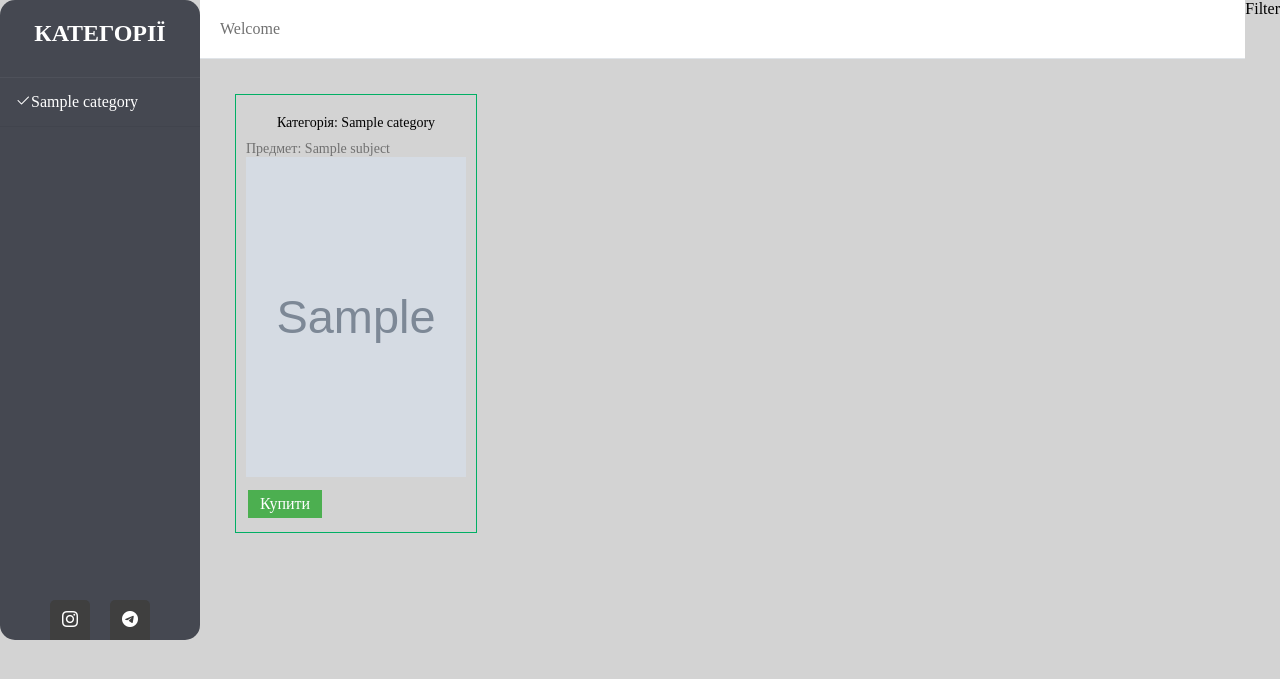
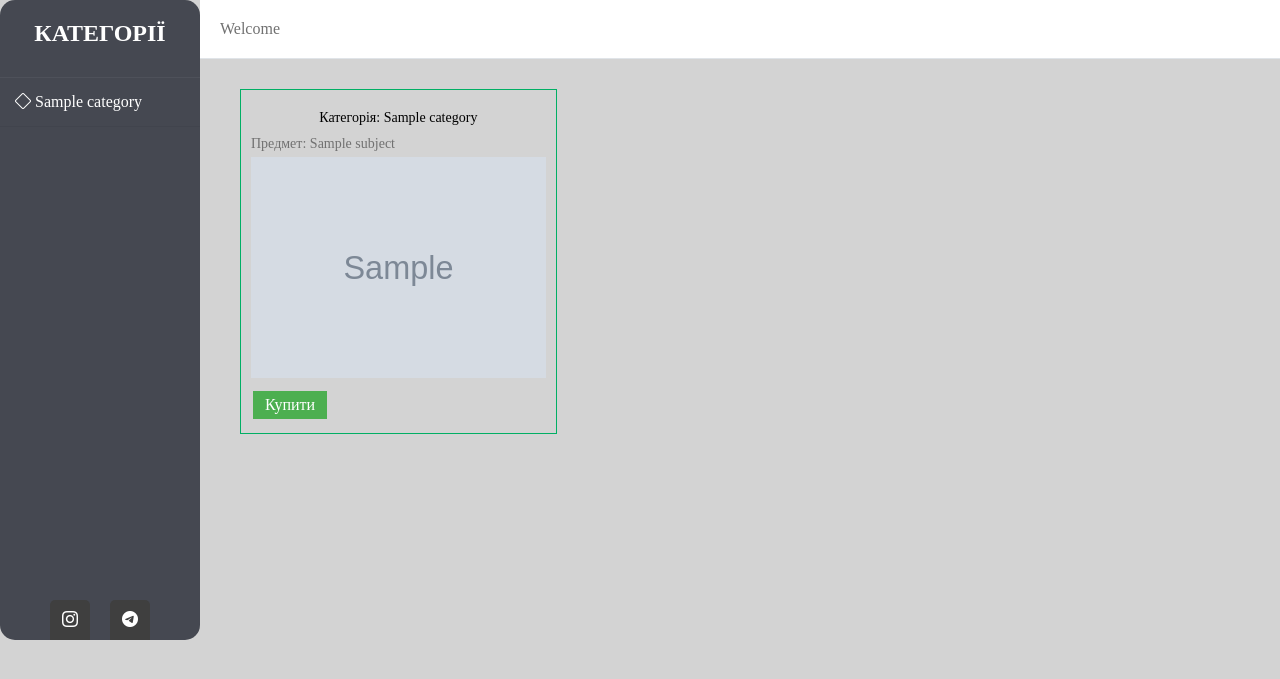
Before and after one commit to DmytroBiletskyi/labhunter, a Django app: page / in a window 1280 px wide. Shown: the part 68-747 px from the top of the page. Run offline with Django 4.2, Linux system fonts and the light colour scheme; tables that the repository leaves empty hold one stand-in row (values such as "Sample post"); grey boxes marked "Sample" are stand-in pictures.

Commit message:
add display flex; fix sidebar; small fix style.css

```diff
--- a/labhunter/service/admin.py
+++ b/labhunter/service/admin.py
@@ -1,6 +1,7 @@
 from django.contrib import admin
 
 # Register your models here.
+# lab_hunter_biletskyi
 
 from .models import *
 
@@ -9,18 +10,21 @@ class ServiceAdmin(admin.ModelAdmin):
     list_display = ('id', 'teacher', 'topic', 'work_number')
     list_display_links = ('id', 'topic')
     search_fields = ('teacher', 'topic')
+    prepopulated_fields = {'file_slug': ('title',)}
 
 
 class CategoryAdmin(admin.ModelAdmin):
     list_display = ('id', 'cat_name')
     list_display_links = ('id', 'cat_name')
-    search_fields = ('name',)
+    search_fields = ('cat_name',)
+    prepopulated_fields = {'cat_slug': ('cat_name',)}
 
 
 class SubjectAdmin(admin.ModelAdmin):
     list_display = ('id', 'sub_name', 'course', 'semester')
     list_display_links = ('id', 'sub_name')
     search_fields = ('sub_name', 'course', 'semester')
+    prepopulated_fields = {'sub_slug': ('sub_name',)}
 
 
 admin.site.register(Files, ServiceAdmin)
--- a/labhunter/service/models.py
+++ b/labhunter/service/models.py
@@ -3,13 +3,15 @@ from django.urls import reverse
 
 
 class Files(models.Model):
+    title = models.CharField(max_length=255, verbose_name='Титулка')
     teacher = models.CharField(max_length=255, verbose_name='Викладач')
     docx = models.FileField(upload_to='files/docx/', verbose_name='Шлях до документу')
     topic = models.CharField(max_length=255, null=True, verbose_name='Тема роботи')
     photo = models.ImageField(upload_to='photos/%Y/%m/%d/', null=True, verbose_name='Титулка')
     work_number = models.IntegerField(null=True, blank=True, verbose_name='Номер роботи')
     other_files = models.FileField(upload_to='files/other/', blank=True, verbose_name='Дадаткові файли')
-    cat = models.ForeignKey('Category', on_delete=models.CASCADE, null=True, verbose_name='Категорія')
+    file_slug = models.SlugField(max_length=255, unique=True, db_index=True, verbose_name='URL')
+    cat = models.ForeignKey('Category', on_delete=models.CASCADE, verbose_name='Категорія')
     sub = models.ForeignKey('Subject', on_delete=models.CASCADE, null=True, blank=True, verbose_name='Предмет')
 
     def __str__(self):
@@ -22,12 +24,13 @@ class Files(models.Model):
 
 class Category(models.Model):
     cat_name = models.CharField(max_length=100, db_index=True, verbose_name='Категорія')
+    cat_slug = models.SlugField(max_length=255, unique=True, db_index=True, verbose_name='URL')
 
     def __str__(self):
         return self.cat_name
 
     def get_absolute_url(self):
-        return reverse('select-cat', kwargs={'cat_id': self.pk})
+        return reverse('select-cat', kwargs={'cat_slug': self.cat_slug})
 
     class Meta:
         verbose_name = 'Категорії'
@@ -38,6 +41,7 @@ class Subject(models.Model):
     sub_name = models.CharField(max_length=255, db_index=True, verbose_name='Назва предмету')
     course = models.IntegerField(verbose_name='Курс')
     semester = models.IntegerField(verbose_name='Семестр')
+    sub_slug = models.SlugField(max_length=255, unique=True, db_index=True, verbose_name='URL')
 
     def __str__(self):
         return self.sub_name
--- a/labhunter/service/static/service/css/styles.css
+++ b/labhunter/service/static/service/css/styles.css
@@ -23,6 +23,7 @@ a{
     font-family: 'Arial';
     border-bottom: 5px solid #3f3f3f;
     position: relative;
+    min-width: 580px;
 }
 
 .header__section{
@@ -61,12 +62,12 @@ a{
     left: 0;
     overflow-x: hidden;
     padding-top: 20px;
-    border-radius: 15px
+    border-radius: 15px;
+    min-height: 460px;
 }
 
-.wrapper .sidebar .selected{
-    color: #00ff00;
-    background-color: #00ff00;
+.wrapper .sidebar li.selected{
+    color: #0059b2;
 }
 
 .wrapper .sidebar h2{
@@ -80,6 +81,7 @@ a{
     padding: 15px;
     border-bottom: 1px solid rgba(0,0,0,0.05);
     border-top: 1px solid rgba(255, 255, 255, 0.05);
+    color:  #00E599;
 }
 
 .wrapper .sidebar ul li a{
@@ -89,7 +91,6 @@ a{
 
 .wrapper .sidebar ul li a .bi{
     width: 25px;
-
 }
 
 .wrapper .sidebar ul li:hover{
@@ -125,8 +126,12 @@ a{
     border-top-left-radius: 5px;
 }
 @media screen and (max-height: 450px) {
-  .sidebar {padding-top: 15px;}
-  .sidebar a {font-size: 18px;}
+    .sidebar {padding-top: 15px;}
+    .sidebar a {font-size: 18px;}
+}
+
+@media (min-width: 550px) {
+    .wrapper .main_content .info{margin: 20px;}
 }
 
 .wrapper .main_content{
@@ -142,7 +147,7 @@ a{
 }
 
 .wrapper .main_content .info{
-    margin: 20px;
+
     color: #717171;
     line-height: 25px;
 }
@@ -160,9 +165,32 @@ a{
 
 .content .list-articles{
     display: grid;
-    grid-template-columns: 1fr 1fr 1fr 1fr;
-    padding: 10px;
+    grid-template-columns: 1fr 1fr;
 }
+.content .list-articles .file{
+    max-width: 100%;
+    min-width: 242px;
+    margin: 10px;
+    margin-left: 20px;
+}
+
+@media (min-width: 300px) {
+.content .list-articles {grid-template-columns: 1fr;}
+}
+
+@media (min-width: 780px) {
+.content .list-articles {grid-template-columns: 1fr 1fr;}
+}
+
+@media (min-width: 1050px) {
+.content .list-articles {grid-template-columns: 1fr 1fr 1fr;}
+}
+
+@media (min-width: 1320px) {
+.content .list-articles {grid-template-columns: 1fr 1fr 1fr 1fr;}
+}
+
+
 .content .list-articles li{
     margin: 5px;
 }
@@ -172,10 +200,14 @@ a{
     border: 1px solid #00af64;
 }
 
-.content .list-articles .article-panel .first{
+.content .list-articles .file .article-panel .first{
     color: #000000;
     padding: 10px;
     text-align: center;
+}
+
+.content .list-articles .file .article-panel .subject{
+    margin-bottom: 5px;
 }
 
 .content .list-articles .button-buy-lab{
--- a/labhunter/service/templates/service/base.html
+++ b/labhunter/service/templates/service/base.html
@@ -7,7 +7,8 @@
     <title>{{title}}</title>
     <link rel="stylesheet" href="{% static 'service/css/styles.css' %}">
     <meta name="viewport" content="width=device-width, initial-scale=1.0">
-    <link rel="stylesheet" href="https://cdn.jsdelivr.net/npm/bootstrap-icons@1.8.2/font/bootstrap-icons.css" integrity="sha384-eoTu3+HydHRBIjnCVwsFyCpUDZHZSFKEJD0mc3ZqSBSb6YhZzRHeiomAUWCstIWo" crossorigin="anonymous">
+    <link rel="stylesheet" href="https://cdn.jsdelivr.net/npm/bootstrap-icons@1.8.2/font/bootstrap-icons.css"
+          integrity="sha384-eoTu3+HydHRBIjnCVwsFyCpUDZHZSFKEJD0mc3ZqSBSb6YhZzRHeiomAUWCstIWo" crossorigin="anonymous">
     <script src="{% static 'service/js/script.js' %}"></script>
 </head>
 <body>
@@ -38,10 +39,10 @@
         {% endif %}
         <ul>
             {% for cat in categories %}
-                    {% if сat.pk == cat_selected %}
-                        <li class="selected">{{ cat.cat_name }}</li>
+                {% if cat.cat_slug == cat_selected %}
+                    <li><i class="bi bi-check2"></i> {{cat.cat_name}}</li>
                 {% else %}
-                        <li><a href="{{ cat.get_absolute_url }}"><i class="bi bi-check2"></i>{{ cat.cat_name }}</a></li>
+                    <li><a href="{{ cat.get_absolute_url }}"><i class="bi bi-diamond"></i> {{cat.cat_name}}</a></li>
                 {% endif %}
             {% endfor %}
         </ul>
@@ -61,7 +62,7 @@
         </div>
     </div>
     <div class="main_filter">
-            <div class="header-filter">Filter</div>
+        <div class="header-filter"></div>
     </div>
 </div>
 </body>
--- a/labhunter/service/templates/service/home.html
+++ b/labhunter/service/templates/service/home.html
@@ -5,16 +5,17 @@
 <div class="content">
     <ul class="list-articles">
         {% for f in files %}
-					<li><div class="article-panel">
+        <li class="file">
+            <div class="article-panel">
                 <p class="first">Категорія: {{f.cat}}</p>
                 {% if f.sub %}
-			<p>Предмет: {{f.sub}}</p>
+                <p class="subject">Предмет: {{f.sub}}</p>
                 {% else %}
-			<p>Предмет: ---</p>
+                <p class="subject">Предмет: ---</p>
                 {% endif %}
                 {% autoescape on %}
                 <div class="item">
-		        <img src="{{ f.photo.url }}" width="220" height="320">
+                    <img src="{{ f.photo.url }}" height="100%" width="100%">
                 </div>
                 {% endautoescape %}
                 <button type="button" class="button-buy-lab"><a href="#">Купити</a></button>
--- a/labhunter/service/urls.py
+++ b/labhunter/service/urls.py
@@ -4,10 +4,10 @@ from .views import *
 urlpatterns = [
     path('', home, name='home'),
     path('upload/', upload, name='upload'),
-    path('category/<int:cat_id>/', select_cat, name='select-cat'),
+    path('category/<slug:cat_slug>/', select_cat, name='select-cat'),
     path('contact/', contact, name='contact'),
     path('login/', login, name='login'),
     path('register/', register, name='register'),
     path('about/', about, name='about'),
-    path('addWork/', add_work, name='add_work'),
+    path('addWork/', add_work, name='add-work'),
 ]
--- a/labhunter/service/views.py
+++ b/labhunter/service/views.py
@@ -8,7 +8,7 @@ from .models import *
 
 menu = [
     {'title': "Про сайт", 'url_name': 'about'},
-    {'title': "Завантажити роботу", 'url_name': 'add_work'},
+    {'title': "Завантажити роботу", 'url_name': 'add-work'},
     {'title': "Зворотній зв'язок", 'url_name': 'contact'},
         ]
 #categories = [
@@ -47,8 +47,8 @@ def about(request):
     return HttpResponse("Про сайт")
 
 
-def select_cat(request, cat_id):
-    files = Files.objects.filter(cat_id=cat_id)
+def select_cat(request, cat_slug):
+    files = Files.objects.filter(cat__cat_slug=cat_slug)
     categories = Category.objects.all()
 
     if len(files) == 0:
@@ -59,7 +59,7 @@ def select_cat(request, cat_id):
         'categories': categories,
         'menu': menu,
         'title': 'Вибір по рубрикам',
-        'cat_selected': cat_id,
+        'cat_selected': cat_slug,
     }
     return render(request, 'service/home.html', context=context)
 
```
Also changed, not shown: labhunter/media/photos/2022/06/01/IT_1.png (deleted), labhunter/media/photos/2022/06/01/ІТ_2.png (deleted), labhunter/media/photos/2022/06/01/ІТ_3.png (deleted), labhunter/media/photos/2022/06/01/ОАОІ_1_EYIOlh0.png (deleted), labhunter/media/photos/2022/06/01/ОАОІ_2.png (deleted), labhunter/media/photos/2022/06/01/ОАОІ_3.png (deleted), labhunter/media/photos/2022/06/02/Курсова_1.png (deleted), labhunter/service/migrations/0001_initial.py, labhunter/service/migrations/0002_alter_category_options_alter_files_options_and_more.py (deleted), 2 other files. Lines whose indentation alone changed are shown as unchanged.
